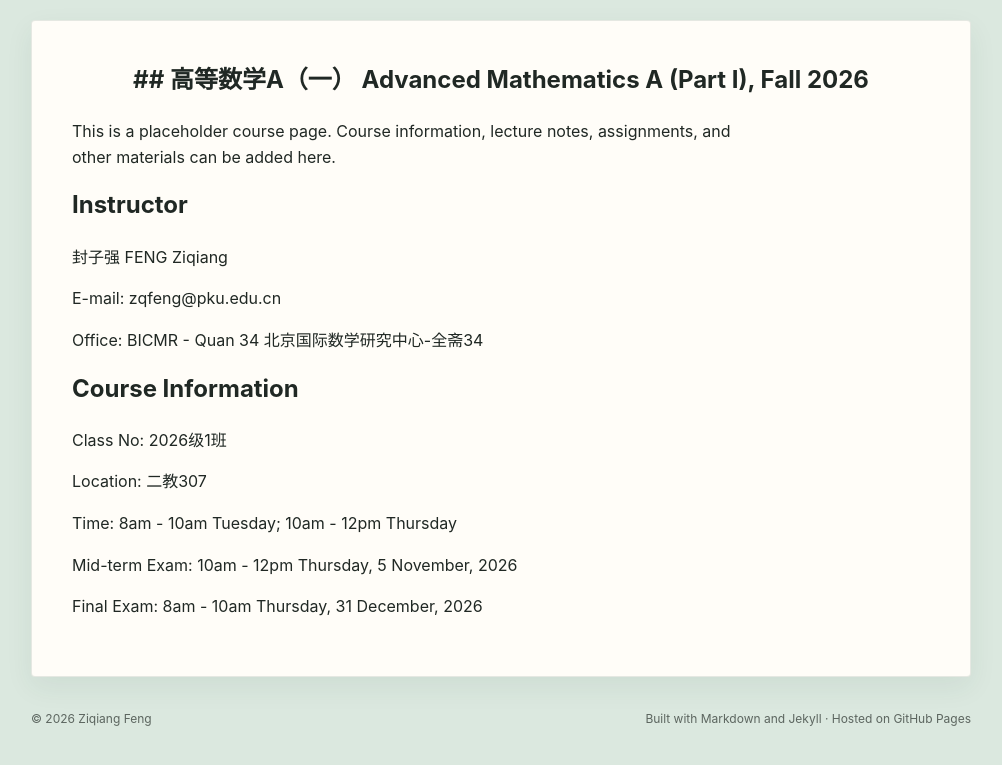
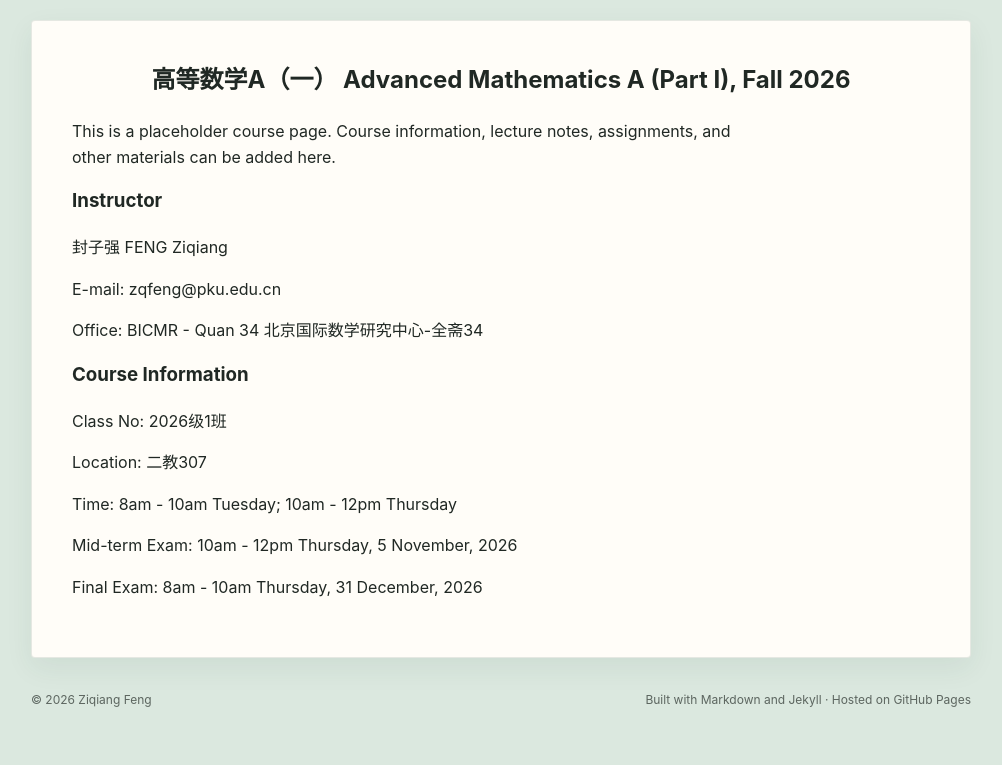
Before and after one commit to ziqiangfeng95/ziqiangfeng95.github.io, a Jekyll site: the page built from teaching/example-course/index.md, in a window 1280 px wide. Shown: the top 765 px of the page, without its empty margins (139-1141 px from the left). Built offline with Jekyll 4.4.1, drawn with Linux system fonts in a browser that asks for light colours.

Commit message:
Update index.md

```diff
--- a/teaching/example-course/index.md
+++ b/teaching/example-course/index.md
@@ -6,11 +6,11 @@ hide_site_header: true
 
 <div class="site-shell paper simple-page" markdown="1">
 
-<h2 align="center">## 高等数学A（一） Advanced Mathematics A (Part I), Fall 2026</h2>
+<h2 align="center">高等数学A（一） Advanced Mathematics A (Part I), Fall 2026</h2>
 
 This is a placeholder course page. Course information, lecture notes, assignments, and other materials can be added here.
 
-## Instructor
+### Instructor
 
 封子强 FENG Ziqiang
 
@@ -18,7 +18,7 @@ E-mail: zqfeng@pku.edu.cn
 
 Office: BICMR - Quan 34 北京国际数学研究中心-全斋34
 
-## Course Information
+### Course Information
 
 Class No: 2026级1班
 
```
